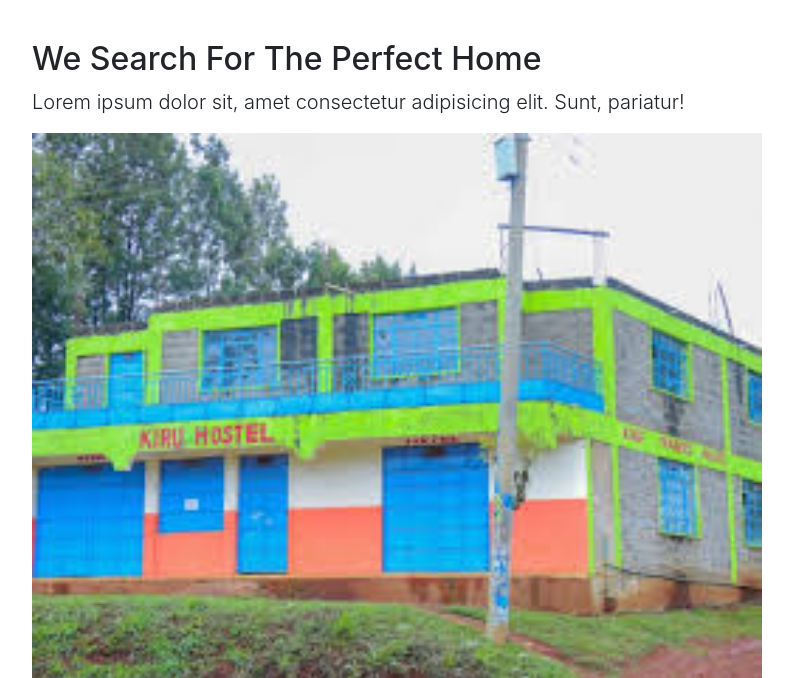
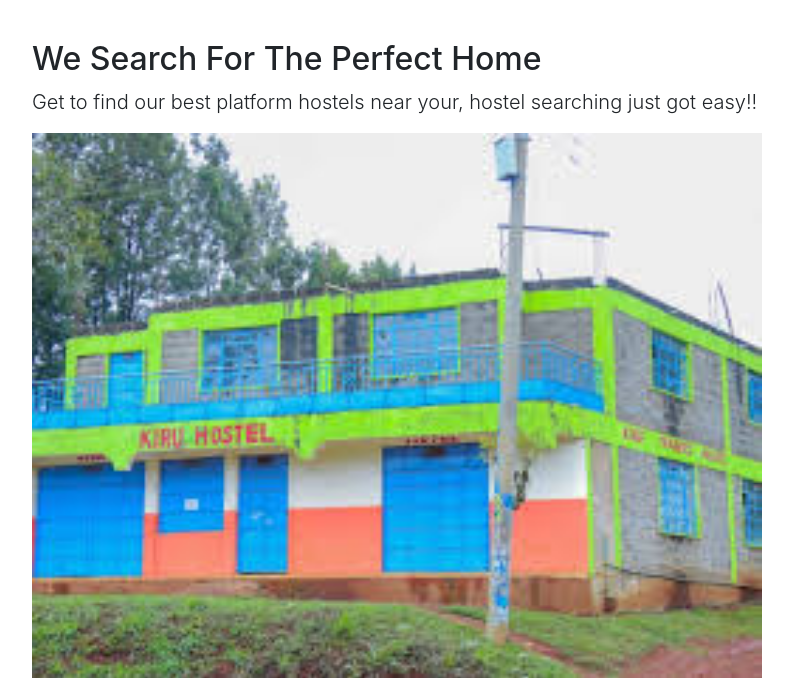
Before and after one commit to leemutai/dwelli_hub, a Django app: template templates/pages/about.html in a window 1280 px wide. Shown: the part 423-1101 px from the top of the page, without its empty margins (53-846 px from the left). Run offline with Django 3.2, Linux system fonts and the light colour scheme; the template is opened without the code that fills it, so the values that code supplies are empty; some libraries are stand-ins or nearby versions.

Commit message:
updated abt and sql

```diff
--- a/templates/pages/about.html
+++ b/templates/pages/about.html
@@ -38,8 +38,7 @@
       <div class="col-md-8">
         <h2>We Search For The Perfect Home</h2>
         <p class="lead">
-          Lorem ipsum dolor sit, amet consectetur adipisicing elit. Sunt,
-          pariatur!
+          Get to find our best platform hostels near your, hostel searching just got easy!!
         </p>
         <img src="{% static 'img/about.jpeg' %}" alt="" />
         <p class="mt-4">
```
Also changed, not shown: db.sqlite3.
